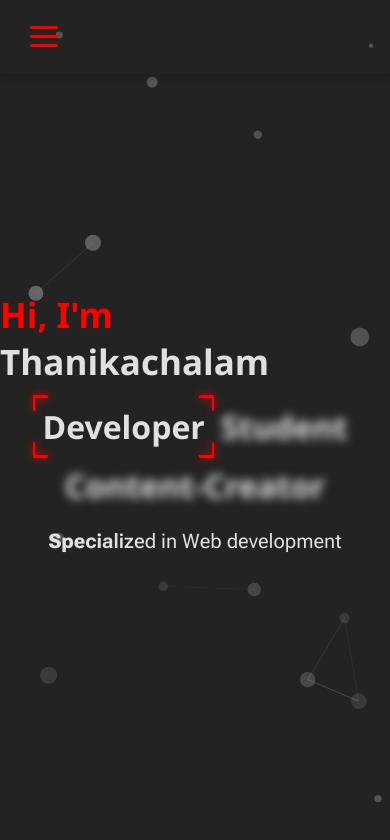
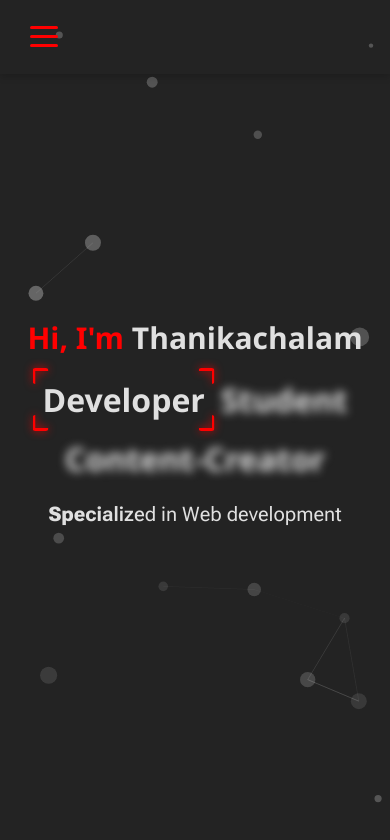
Before and after one commit to Thanikachalam1/Portfolio, a React (Vite) app: page / in a window 390 px wide. Shown: the top 840 px of the page. Built offline with nearby package versions, Linux system fonts and the light colour scheme.

Commit message:
the name has been broken into two lines in some devices and it has fixed

```diff
--- a/src/Home/home.css
+++ b/src/Home/home.css
@@ -32,10 +32,10 @@
 }
 
 @media (max-width : 768px){
-    .roles{
-
-    }
     .specialization{
         font-size: 20px;
     }
+    .name{
+        font-size: 30px;
+    }
 }
```
